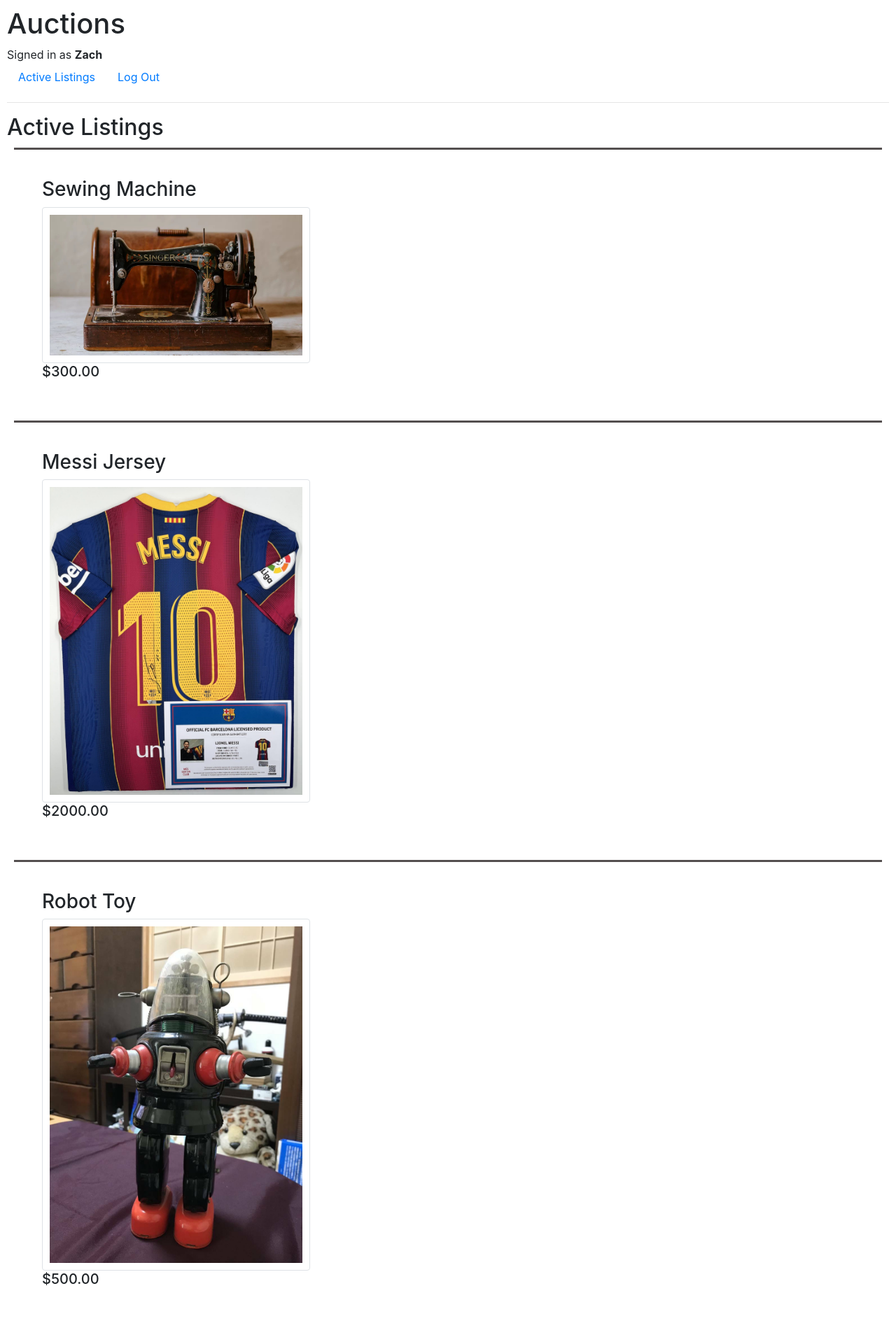
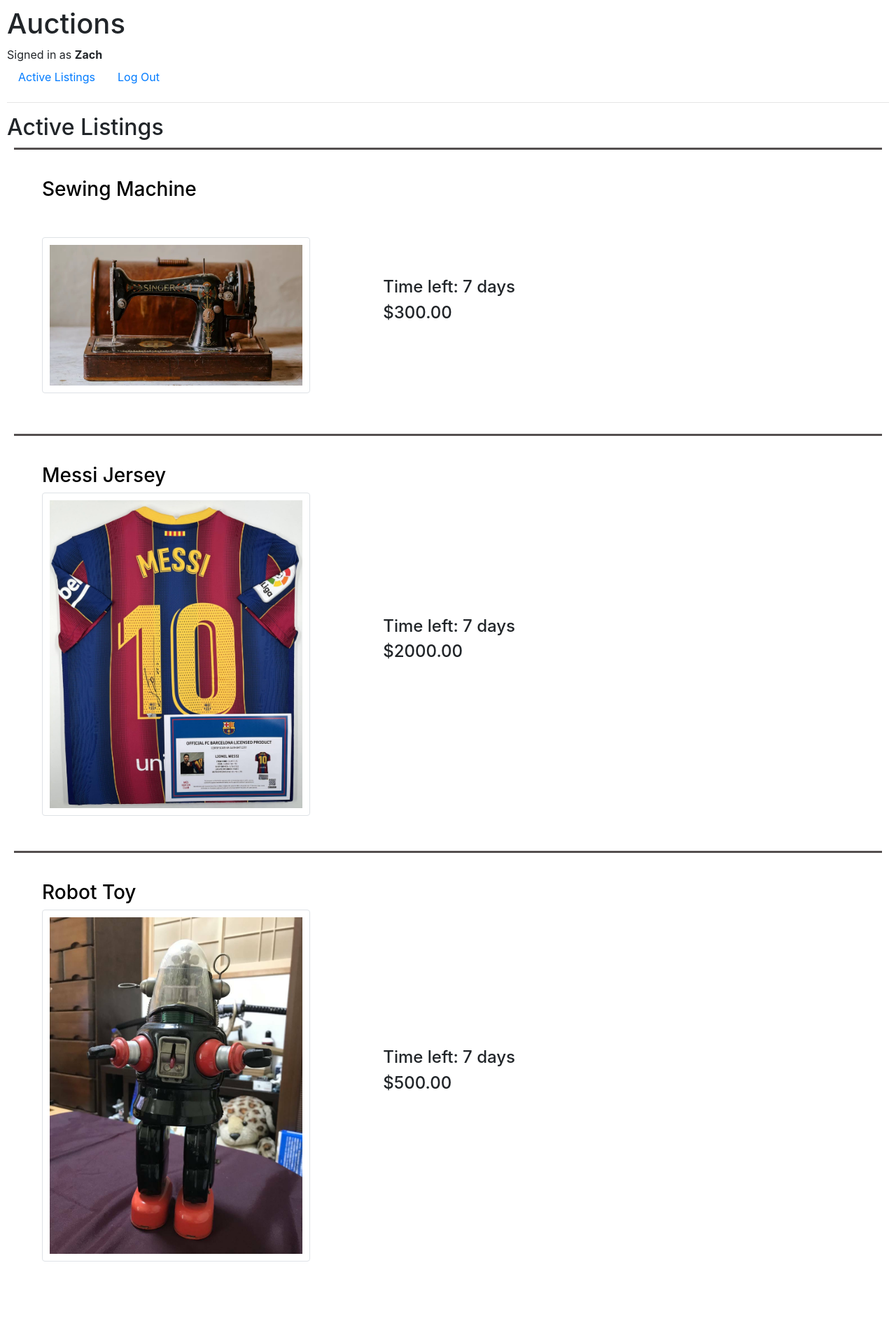
Before and after one commit to z-palmer/cs50w, a Django app: page / in a window 1280 px wide. Shown: the whole page at 70% size. After the commit the page ends 1803 px from the top, so only its background shows below. Run offline with Django 3.2, Linux system fonts and the light colour scheme; a user stored in the database is signed in; data comes from the database, SQL or seed files in the repository; both versions use the stored data as it was after the commit; some libraries are stand-ins or nearby versions.

Commit message:
Started work on listing page

```diff
--- a/Project_2/commerce/auctions/models.py
+++ b/Project_2/commerce/auctions/models.py
@@ -25,7 +25,7 @@
     id = models.AutoField(primary_key=True)
     user_id = models.ForeignKey(
         User, on_delete=models.CASCADE, related_name='listing')
-    time_left = models.DurationField(default=DURATION)
+    time_left = models.DurationField(default=DURATION.days)
     created = models.DateTimeField(default=timezone.now)
     image = models.ImageField(upload_to='images')
     price = models.DecimalField(max_digits=8, decimal_places=2, default=0)
--- a/Project_2/commerce/auctions/templates/auctions/index.html
+++ b/Project_2/commerce/auctions/templates/auctions/index.html
@@ -5,10 +5,13 @@
 
 {% for listing in listings %}
 <div class="listing-list">
-    <h3>{{ listing.title }}</h3>
+    <a href="{% url 'listing' listing.title%}">
+        <h3 class="listing-link">{{ listing.title }}</h3>
+    </a>
     <img class="img-thumbnail" src="{{ listing.image.url }}" alt="{{ listing.title }}">
-    <div>
-        <h5>${{ listing.price }}</h5>
+    <div class="price-list">
+        <h4>Time left: {{ listing.time_left.days }} days</h4>
+        <h4>${{ listing.price }}</h4>
     </div>
 </div>
 {% endfor %}
--- /dev/null
+++ b/Project_2/commerce/auctions/templates/auctions/listing.html
@@ -0,0 +1,5 @@
+{% extends 'auctions/layout.html' %}
+
+{% block body %}
+<h1>{{ listing }}</h1>
+{% endblock %}
--- a/Project_2/commerce/auctions/urls.py
+++ b/Project_2/commerce/auctions/urls.py
@@ -6,5 +6,6 @@
     path("", views.index, name="index"),
     path("login", views.login_view, name="login"),
     path("logout", views.logout_view, name="logout"),
-    path("register", views.register, name="register")
+    path("register", views.register, name="register"),
+    path('<str:title>', views.listing, name='listing'),
 ]
--- a/Project_2/commerce/auctions/views.py
+++ b/Project_2/commerce/auctions/views.py
@@ -13,6 +13,14 @@
     listings = Listing.objects.all()
     return render(request, "auctions/index.html", {
         'listings': listings
+    })
+
+
+@login_required
+def listing(request, title):
+    pull = Listing.objects.filter(title=f'{title}')
+    return render(request, 'auctions/listing.html', {
+        'title': title, 'listing': pull
     })
 
 
--- a/Project_2/commerce/static/styles.css
+++ b/Project_2/commerce/static/styles.css
@@ -11,5 +11,17 @@
 
 .img-thumbnail {
     max-inline-size: 33%;
+    display: inline-block;
     padding: 10px;
 }
+
+.price-list {
+    display: inline-block;
+    align-self: right;
+    padding: 100px;
+}
+
+.listing-link {
+    color: black;
+    text-decoration: none;
+}
```
Also changed, not shown: Project_2/commerce/auctions/migrations/0015_alter_listing_time_left.py (added), Project_2/commerce/db.sqlite3.
